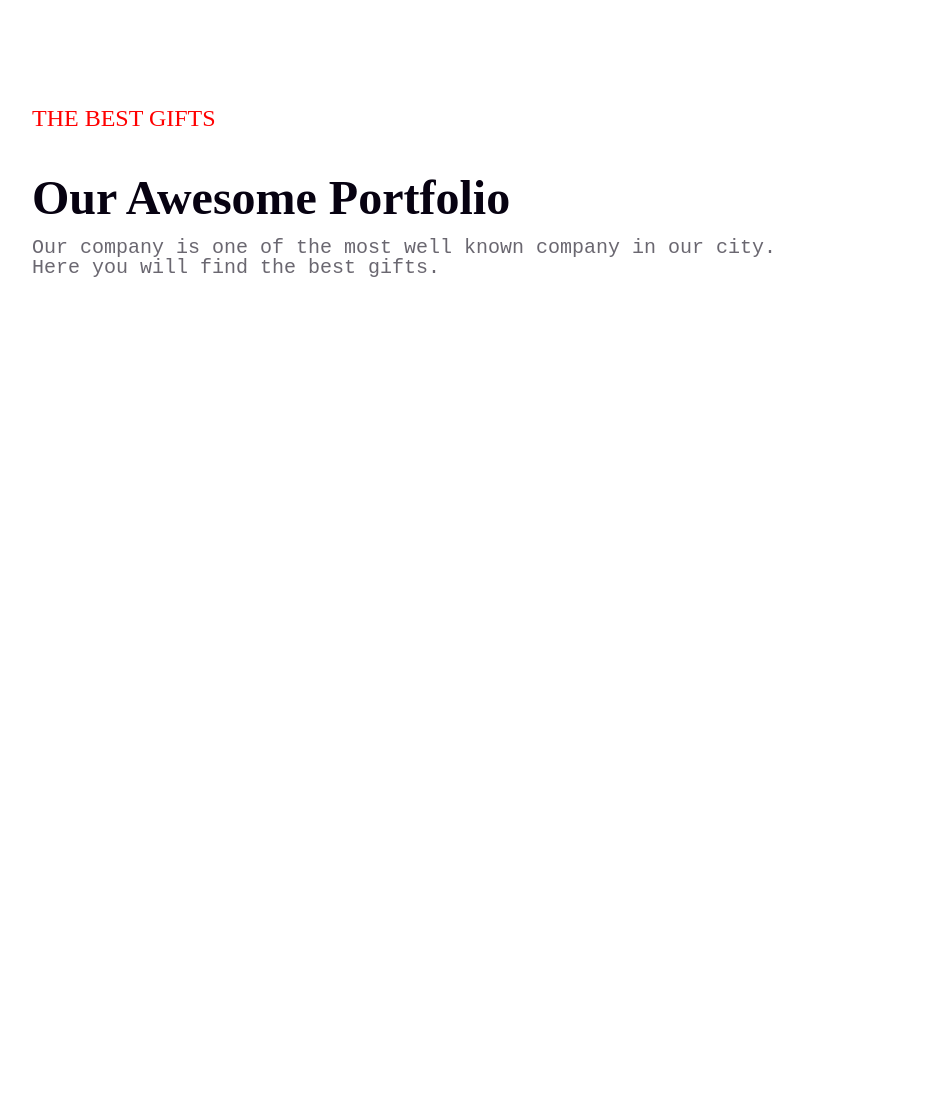
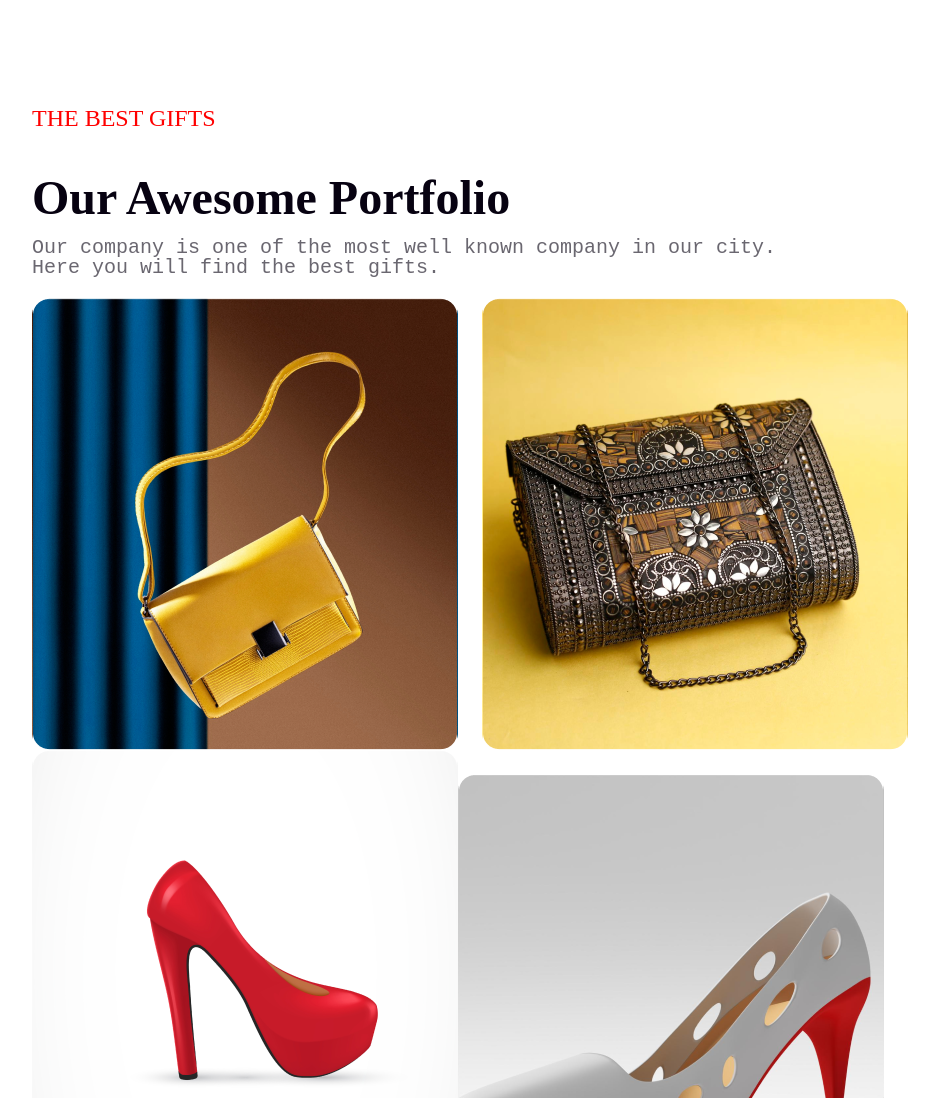
Before and after one commit to ziamnoun/Assingment-1-NewYear, a plain HTML site: page index.html in a window 1280 px wide. Shown: the part 4780-5878 px from the top of the page, without its empty margins (108-1047 px from the left). Before the commit the page ends 5079 px from the top, so only its background shows below. Drawn offline with Linux system fonts and the light colour scheme.

Commit message:
Anotherr

```diff
--- a/index.html
+++ b/index.html
@@ -102,5 +102,14 @@
 Here you will find the best gifts.
         </pre>
     </div>
+    <!--choose section-->
+    <div class="Choice-gifts">
+        <div class="bag-1 hv"></div>
+        <div class="bag-2 hv"></div>
+        <div class="shoe-1 hv"></div>
+        <div class="shoe-2 hv"></div>
+        <div class="glass hv"></div>
+        <div class="bangles hv"></div>
+    </div>
 </body>
 </html>
--- a/style.css
+++ b/style.css
@@ -315,3 +315,66 @@ span{
     font-weight: 400;
     line-height: 20px;
 }
+.Choice-gifts{
+    height: 304px;
+    width: 1325px;
+    margin-left: 140px;
+    display: flex;
+    flex-wrap: wrap;
+}
+.bag-1{
+    height: 450px;
+    width: 424px;
+    background-color: white;
+    background-image: url("resources/Rectangle 3.png");
+    background-size: cover;
+    margin-right: 24px;
+}
+.bag-2{
+    height: 450px;
+    width: 424px;
+    background-color: white;
+    margin-right: 24px;
+    background-image: url("resources/Rectangle 4.png");
+    background-size: cover;
+}
+.shoe-1{
+    height: 450px;
+    width: 424px;
+    background-color: white;
+    background-image: url("resources/Rectangle 5.png");
+    background-size: cover;
+}
+.shoe-2{
+    height: 450px;
+    width: 424px;
+    margin-top: 24px;
+    margin-right: 24px;
+    background-color:white;
+    background-image: url("resources/Rectangle 6.png");
+    background-size: cover;
+}
+.glass{
+    height: 450px;
+    width: 424px;
+    background-color: white;
+    margin-top: 24px;
+    margin-right: 24px;
+    background-image: url("resources/Rectangle 7.png");
+    background-size: cover;
+}
+.bangles{
+    height: 450px;
+    width: 424px;
+    background-color: white;
+    margin-top: 24px;
+    background-image: url("resources/Rectangle 8.png");
+    background-size: cover;
+}
+.hv{
+    border: 1px solid transparent;
+}
+.hv:hover{
+    border: 1.5px solid black;
+    border-radius: 5px;
+}
```
